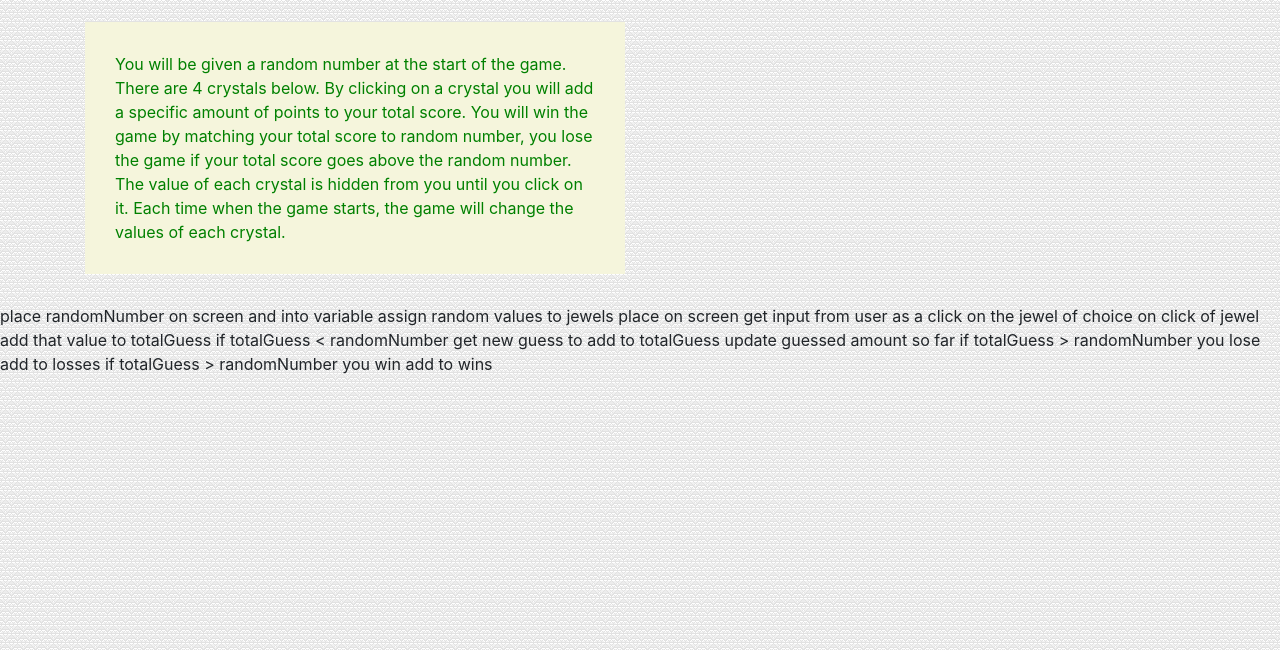
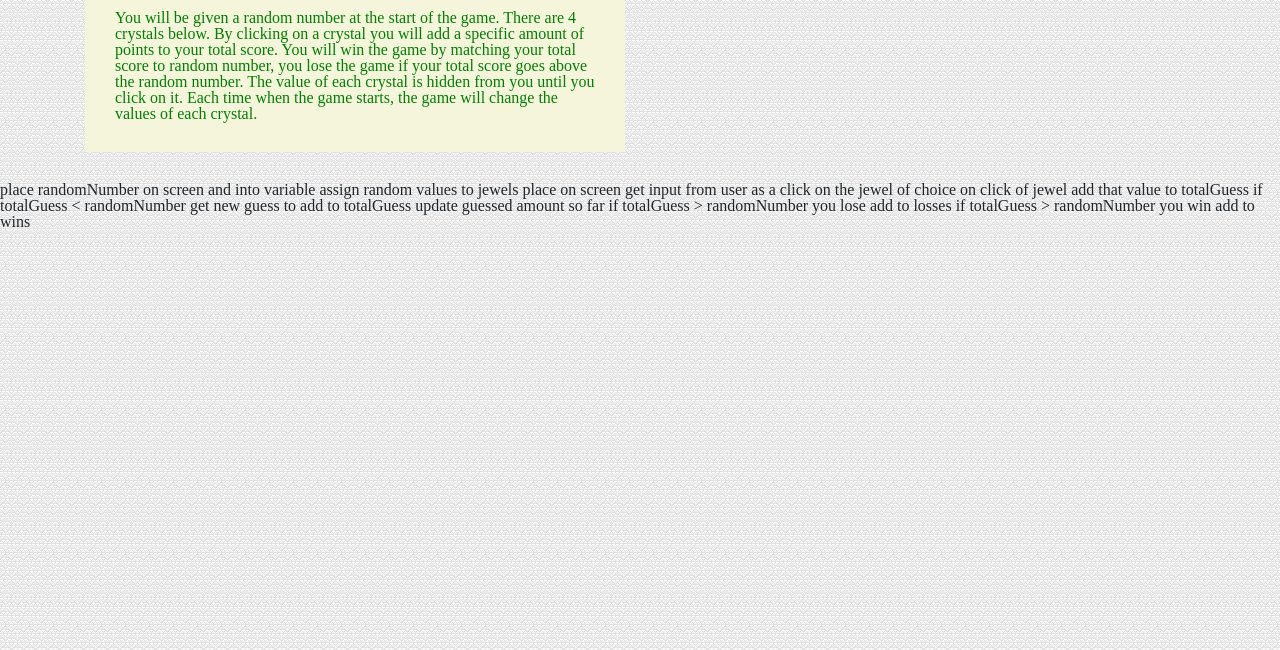
Before and after one commit to NJSimoes/unit-4-game, a plain HTML site: page index.html in a window 1280 px wide. Shown: the part 150-800 px from the top of the page. Drawn offline with nearby package versions, Linux system fonts and the light colour scheme.

Commit message:
still more

```diff
--- a/index.html
+++ b/index.html
@@ -5,7 +5,8 @@
     <meta charset="UTF-8">
     <link rel="stylesheet" href="https://stackpath.bootstrapcdn.com/bootstrap/4.1.1/css/bootstrap.min.css" integrity="sha384-WskhaSGFgHYWDcbwN70/dfYBj47jz9qbsMId/iRN3ewGhXQFZCSftd1LZCfmhktB"
         crossorigin="anonymous">
-    <link rel="stylesheet" type="text/css" media="screen" href="/assets/css/style.css" />
+    <link rel="stylesheet" type="text/css" href="assets/css/reset.css">
+    <link rel="stylesheet" type="text/css" href="assets/css/style.css">
     <script type="text/javascript" src="/assets/javascript/game.js"></script>
     <script src="https://cdnjs.cloudflare.com/ajax/libs/jquery/3.2.1/jquery.min.js"></script>
     <title>Crystals Game</title>
@@ -36,7 +37,9 @@
     </div>
 
    place randomNumber on screen and into variable
+
    assign random values to jewels place on screen
+
    get input from user as a click on the jewel of choice
 
     on click of jewel add that value to  totalGuess
@@ -54,9 +57,6 @@ on click of jewel add that value to  totalGuess
 
 
 
-
-
-
 </body>
 
 </html>
```
Lines whose indentation alone changed are shown as unchanged.
